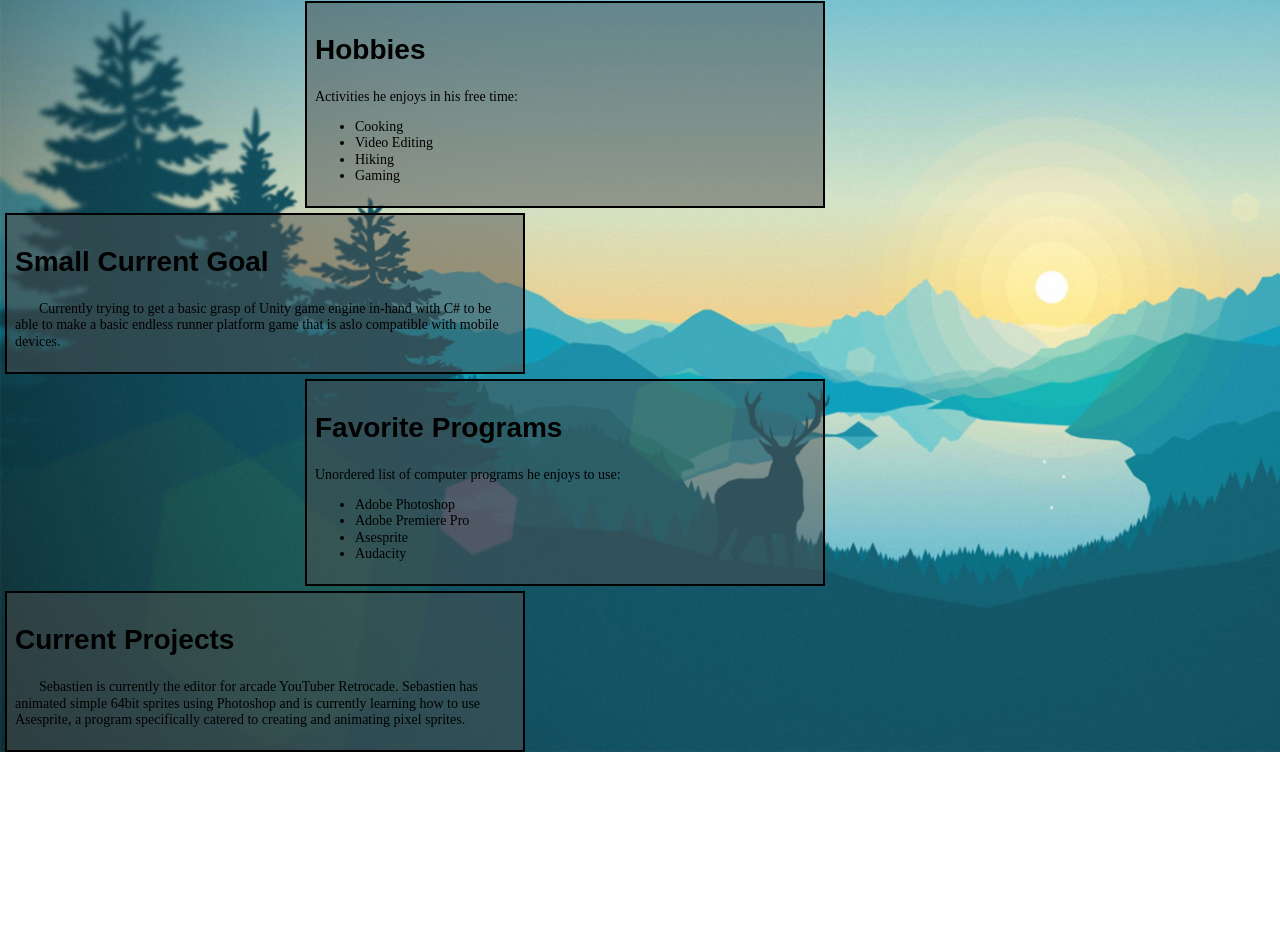
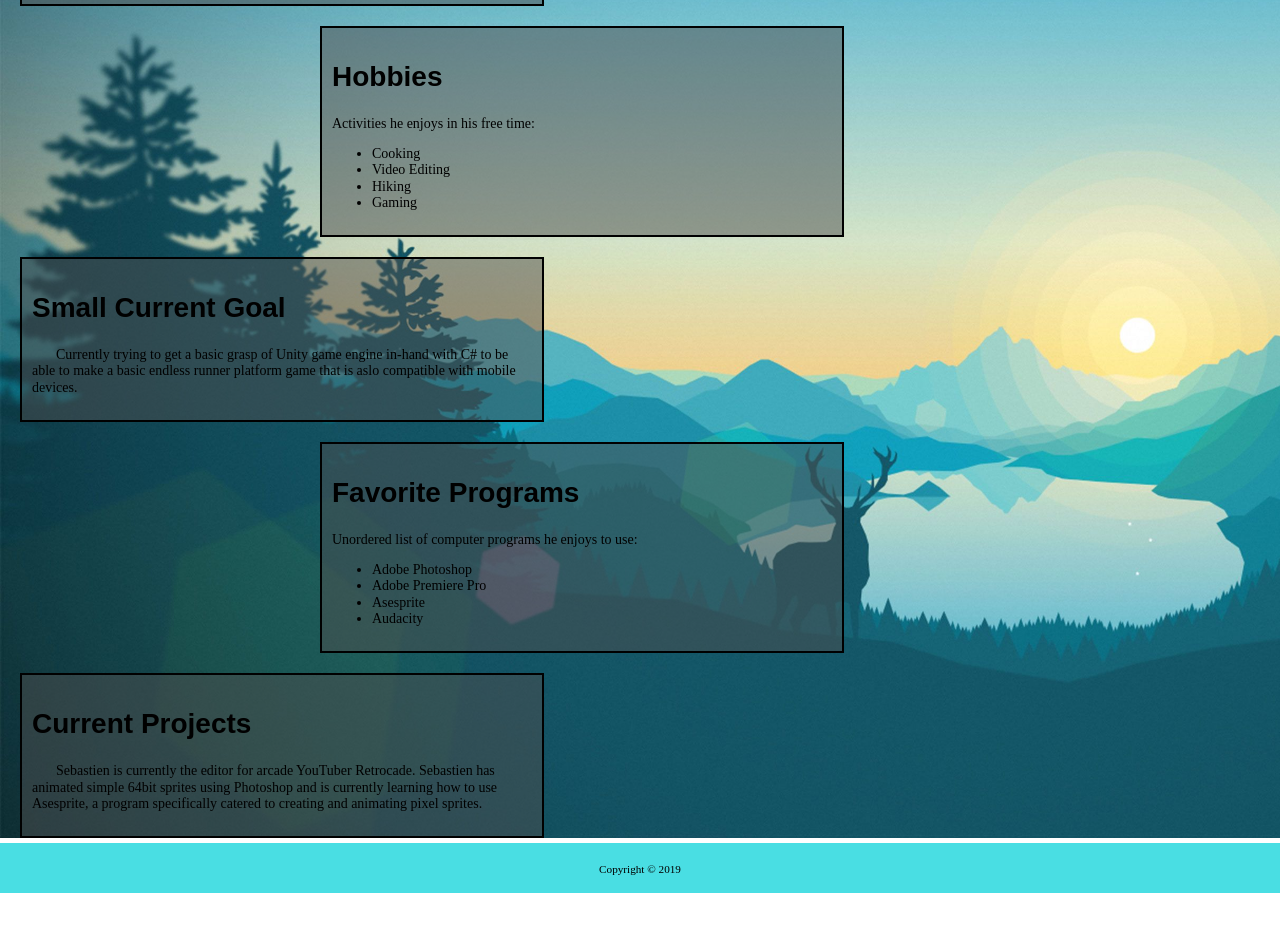
Before and after one commit to sebbydoh/Assignment03, a plain HTML site: page index.html in a window 1280 px wide. Shown: the part 535-1466 px from the top of the page. Before the commit the page ends 1317 px from the top, so only its background shows below. Drawn offline with Linux system fonts and the light colour scheme.

Commit message:
Added a footer with a copyright

```diff
--- a/index.html
+++ b/index.html
@@ -51,7 +51,7 @@
         </div>
     </main>
     <footer>
-
+        <p id="copyright">Copyright &copy; 2019</p>
     </footer>
 </body>
 </html>
--- a/main.css
+++ b/main.css
@@ -48,8 +48,8 @@ padding-top: 30px;
 main div {
     width: 500px;
     border: 2px solid black;
-    margin: 5px;
-    padding: 8px;
+    margin: 20px;
+    padding: 10px;
     color: black;
     background-color: rgba(78,78,78, .5);
 }
@@ -67,3 +67,17 @@ main div:nth-child(odd) {
 main div:nth-child(odd) p{
     text-indent: 24px;
 }
+
+footer {
+    height: 50px;
+    background-color: #49DEE3;
+    position: relative;
+    bottom: 40px;
+}
+
+#copyright {
+    text-align: center;
+    font-size: .8em;
+    color:black;
+    padding-top: 20px;
+}
```
